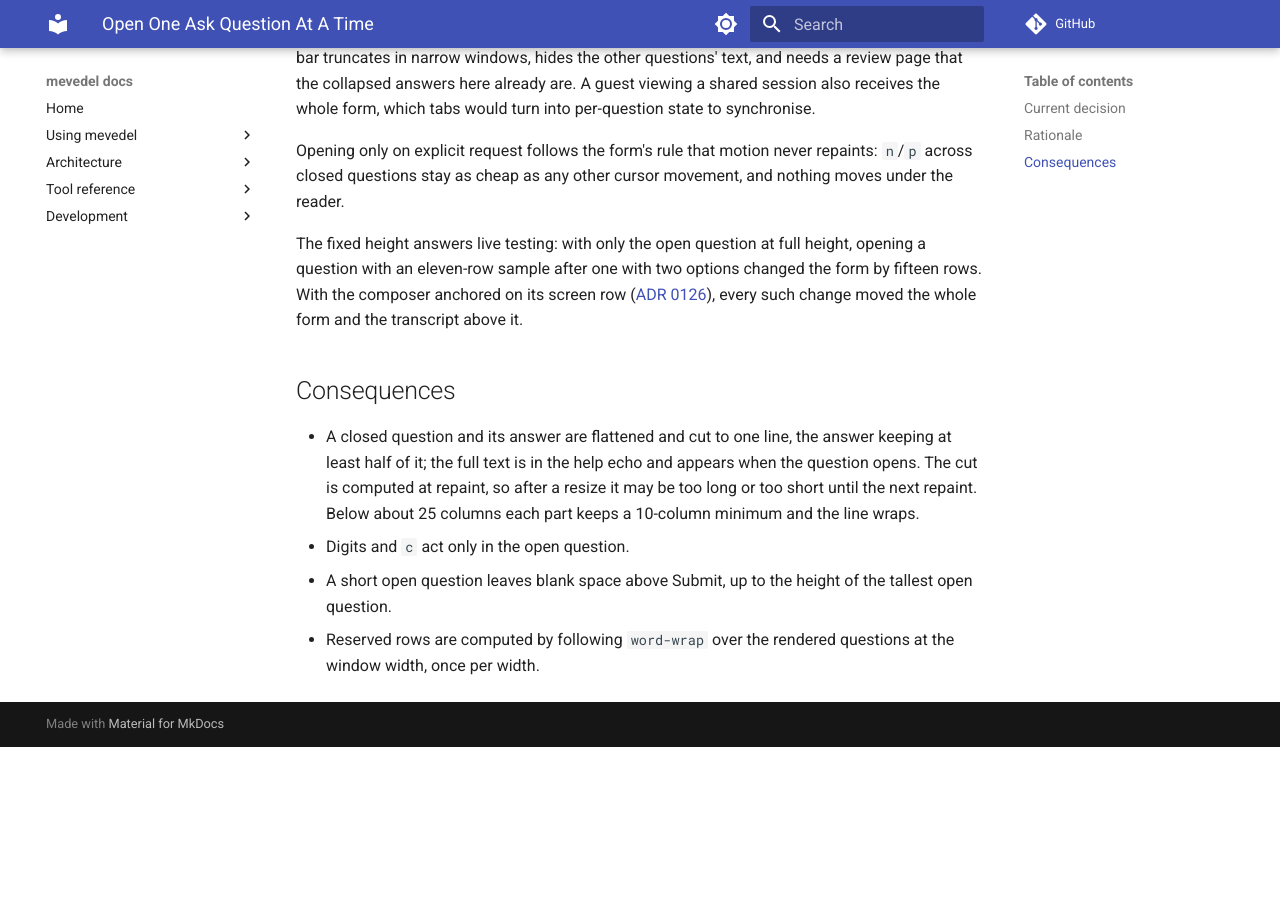
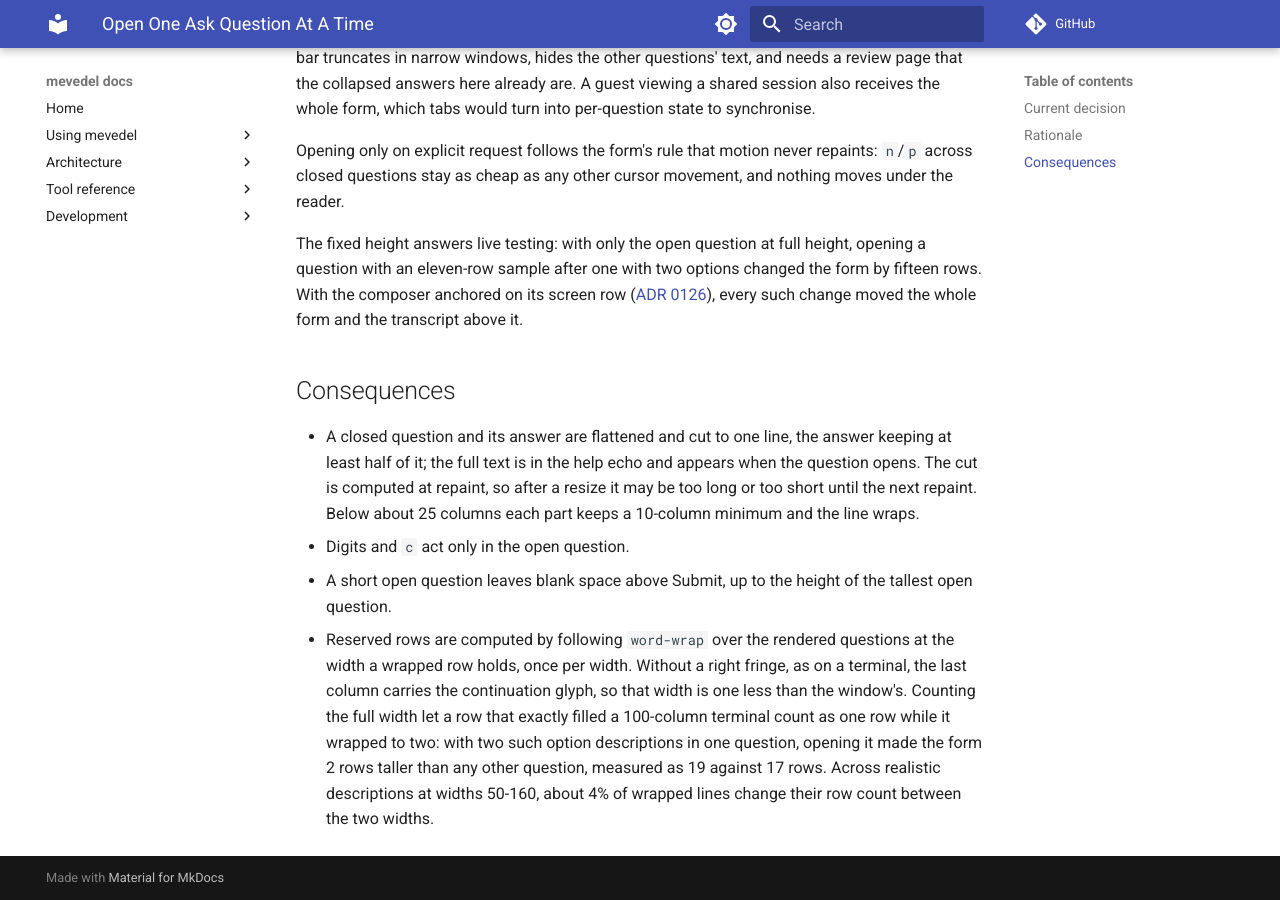
Before and after one commit to FrauH0lle/mevedel, an MkDocs documentation site: the page built from docs/adr/0127-open-one-ask-question-at-a-time.md, in a window 1280 px wide and 900 px high, scrolled down 758 px. Built offline with MkDocs 1.6.1 and Material for MkDocs 9.7.7, drawn with Linux system fonts in a browser that asks for light colours; comment, search, counter and statistics services are not loaded; before the commit the page ends 1505 px from its top, so only the background shows below that.

Commit message:
fix(ask): Count form rows at the width a wrapped row holds
Without a right fringe, as on a terminal, the last window column carries
the continuation glyph, so a row that exactly fills the window wraps.
The reserved height counted the full width: in a 100-column terminal a
question with two such option descriptions made the form 19 rows while
the other question gave 17, so every TAB moved it and the transcript by
two rows.  About 4% of realistic wrapped lines change their row count
between the two widths.  The form now counts rows one column short
unless the window has a right fringe that takes the newline; graphical
windows with fringes are unchanged.

* mevedel-tool-ask-ui.el (mevedel-tool-ask-ui--wrap-width): New.
(mevedel-tool-ask-ui--reserved-rows, mevedel-tool-ask-ui--form-body):
Count rows at it.
* test/test-mevedel-tool-ask-ui.el: Measure the height in a terminal
window with full-width rows; cover the wrap width.
* docs/adr/0127-open-one-ask-question-at-a-time.md: Record the reason.
* docs/tools.md: Describe it.

```diff
--- a/docs/adr/0127-open-one-ask-question-at-a-time.md
+++ b/docs/adr/0127-open-one-ask-question-at-a-time.md
@@ -53,4 +53,11 @@
 - A short open question leaves blank space above Submit, up to the height of
   the tallest open question.
 - Reserved rows are computed by following `word-wrap` over the rendered
-  questions at the window width, once per width.
+  questions at the width a wrapped row holds, once per width. Without a right
+  fringe, as on a terminal, the last column carries the continuation glyph, so
+  that width is one less than the window's. Counting the full width let a row
+  that exactly filled a 100-column terminal count as one row while it wrapped
+  to two: with two such option descriptions in one question, opening it made
+  the form 2 rows taller than any other question, measured as 19 against 17
+  rows. Across realistic descriptions at widths 50-160, about 4% of wrapped
+  lines change their row count between the two widths.
```
Also changed, not shown: docs/tools.md (+2 -1 lines), 2 other files.
